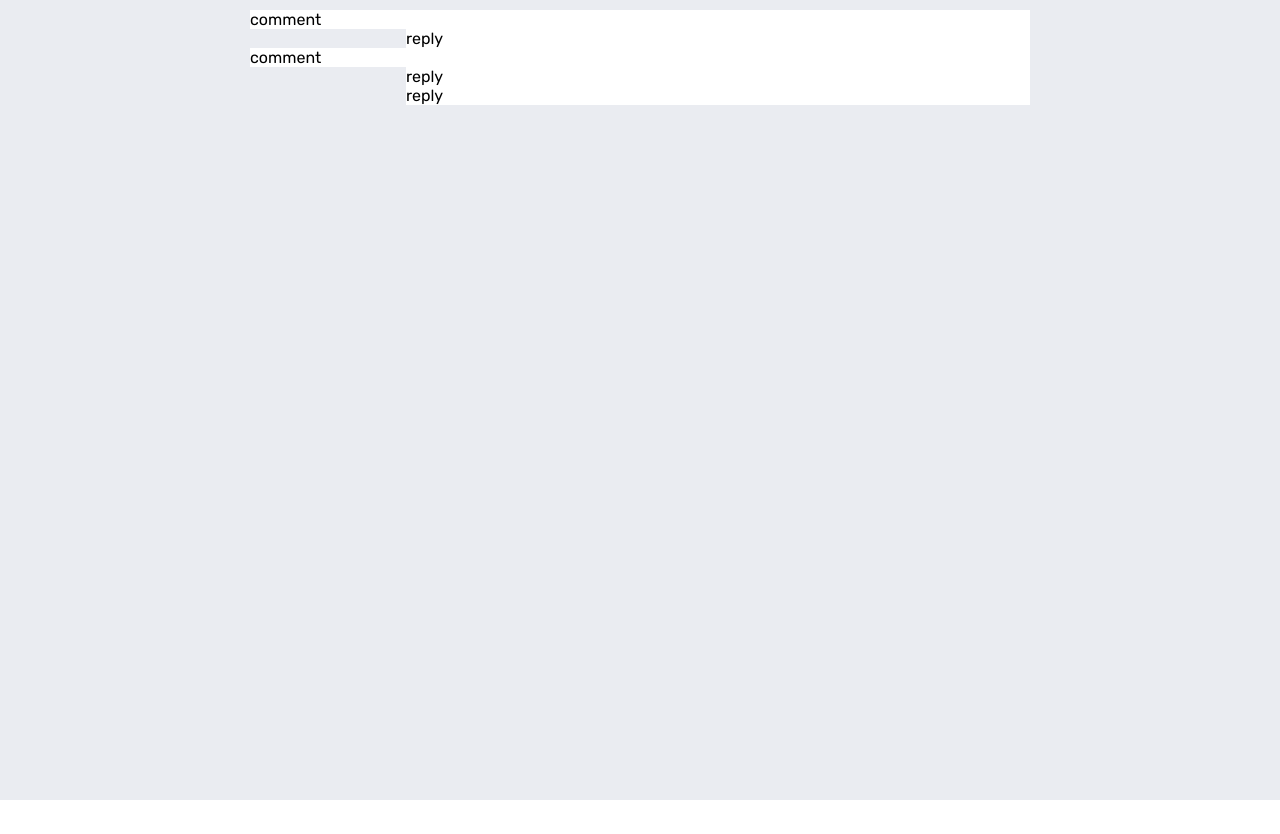
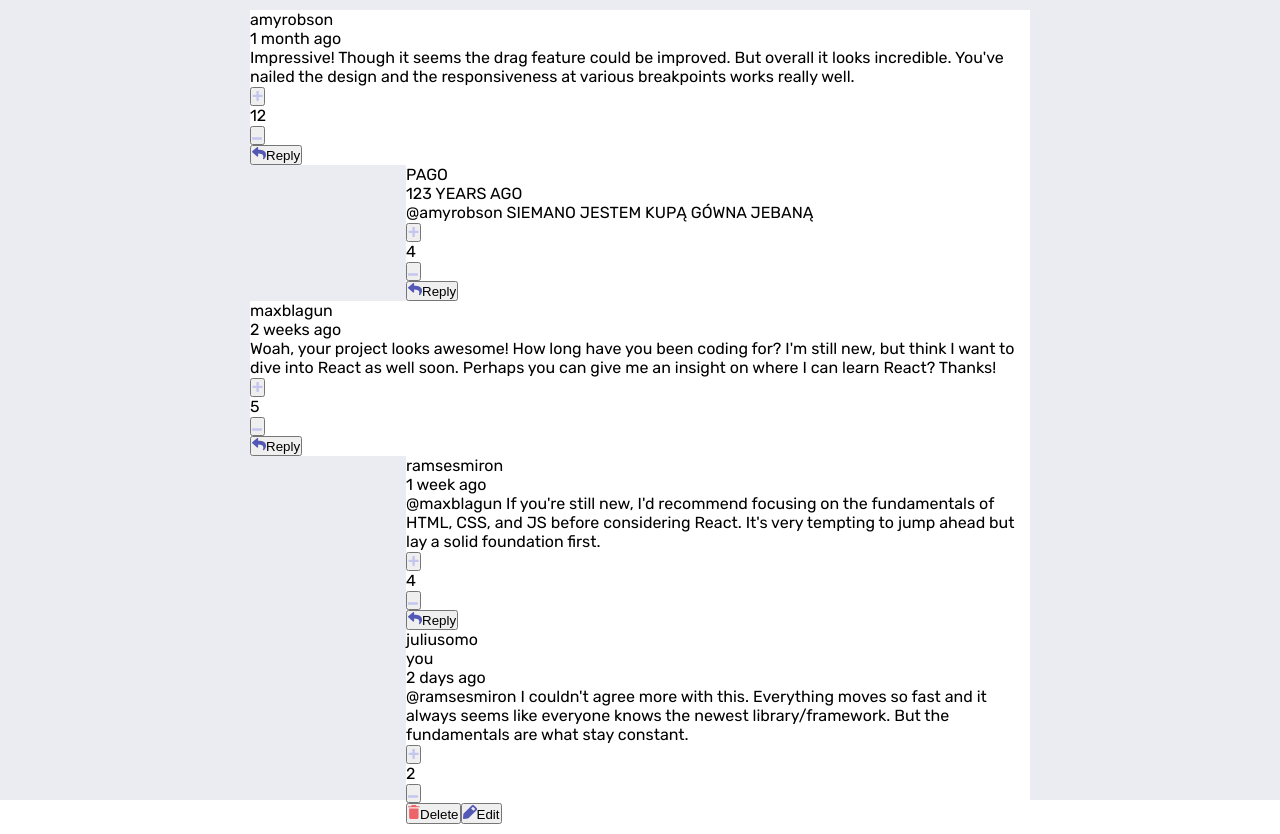
Before and after one commit to krylak123/react-interactive-comments-section, a React app: page / in a window 1280 px wide. Before the commit the page ends 800 px from the top, so only its background shows below. Built offline with nearby package versions, Linux system fonts and the light colour scheme.

Commit message:
created HTML structure for Comment and Reply

```diff
--- a/src/components/Comment.js
+++ b/src/components/Comment.js
@@ -4,6 +4,12 @@ import PropTypes from 'prop-types';
 import { AppContext } from '../context/GlobalStore';
 
 import Reply from './Reply';
+
+import IconPlus from '../images/icon-plus.svg';
+import IconMinus from '../images/icon-minus.svg';
+import IconReply from '../images/icon-reply.svg';
+import IconEdit from '../images/icon-edit.svg';
+import IconDelete from '../images/icon-delete.svg';
 
 const Comment = ({ id, user, createdAt, score, content, replies }) => {
   const { currentUser } = useContext(AppContext);
@@ -13,7 +19,44 @@ const Comment = ({ id, user, createdAt, score, content, replies }) => {
   return (
     <>
       <li className="comment">
-        <p>comment</p>
+        <div className="comment__title-container">
+          <p className="comment__name">{user.username}</p>
+          {user.username === currentUser.username ? (
+            <p className="comment__signature">you</p>
+          ) : null}
+          <p className="comment__time">{createdAt}</p>
+        </div>
+        <div className="comment__content-container">
+          <p className="comment__content">{content}</p>
+        </div>
+        <div className="comment__score-container">
+          <button type="button" className="comment__score-btn">
+            <img src={IconPlus} alt="" className="comment__score-img" />
+          </button>
+          <p className="comment__score-value">{score}</p>
+          <button type="button" className="comment__score-btn">
+            <img src={IconMinus} alt="" className="comment__score-img" />
+          </button>
+        </div>
+        <div className="comment__btn-container">
+          {user.username === currentUser.username ? (
+            <>
+              <button type="button" className="comment__btn comment__btn--reply">
+                <img src={IconDelete} alt="" className="comment__btn-img" />
+                Delete
+              </button>
+              <button type="button" className="comment__btn comment__btn--reply">
+                <img src={IconEdit} alt="" className="comment__btn-img" />
+                Edit
+              </button>
+            </>
+          ) : (
+            <button type="button" className="comment__btn comment__btn--reply">
+              <img src={IconReply} alt="" className="comment__btn-img" />
+              Reply
+            </button>
+          )}
+        </div>
       </li>
       {repliesMap}
     </>
--- a/src/components/Reply.js
+++ b/src/components/Reply.js
@@ -2,13 +2,58 @@ import React, { useContext } from 'react';
 import PropTypes from 'prop-types';
 
 import { AppContext } from '../context/GlobalStore';
+
+import IconPlus from '../images/icon-plus.svg';
+import IconMinus from '../images/icon-minus.svg';
+import IconReply from '../images/icon-reply.svg';
+import IconEdit from '../images/icon-edit.svg';
+import IconDelete from '../images/icon-delete.svg';
 
 const Reply = ({ parentID, id, user, createdAt, score, content, replyingTo }) => {
   const { currentUser } = useContext(AppContext);
 
   return (
     <li className="comment comment--reply">
-      <p>reply</p>
+      <div className="comment__title-container">
+        <p className="comment__name">{user.username}</p>
+        {user.username === currentUser.username ? <p className="comment__signature">you</p> : null}
+        <p className="comment__time">{createdAt}</p>
+      </div>
+      <div className="comment__content-container">
+        <p className="comment__content">
+          {' '}
+          <span className="comment__content-user">{`@${replyingTo} `}</span>
+          {content}
+        </p>
+      </div>
+      <div className="comment__score-container">
+        <button type="button" className="comment__score-btn">
+          <img src={IconPlus} alt="" className="comment__score-img" />
+        </button>
+        <p className="comment__score-value">{score}</p>
+        <button type="button" className="comment__score-btn">
+          <img src={IconMinus} alt="" className="comment__score-img" />
+        </button>
+      </div>
+      <div className="comment__btn-container">
+        {user.username === currentUser.username ? (
+          <>
+            <button type="button" className="comment__btn comment__btn--delete">
+              <img src={IconDelete} alt="" className="comment__btn-img" />
+              Delete
+            </button>
+            <button type="button" className="comment__btn comment__btn--edit">
+              <img src={IconEdit} alt="" className="comment__btn-img" />
+              Edit
+            </button>
+          </>
+        ) : (
+          <button type="button" className="comment__btn comment__btn--reply">
+            <img src={IconReply} alt="" className="comment__btn-img" />
+            Reply
+          </button>
+        )}
+      </div>
     </li>
   );
 };
```
